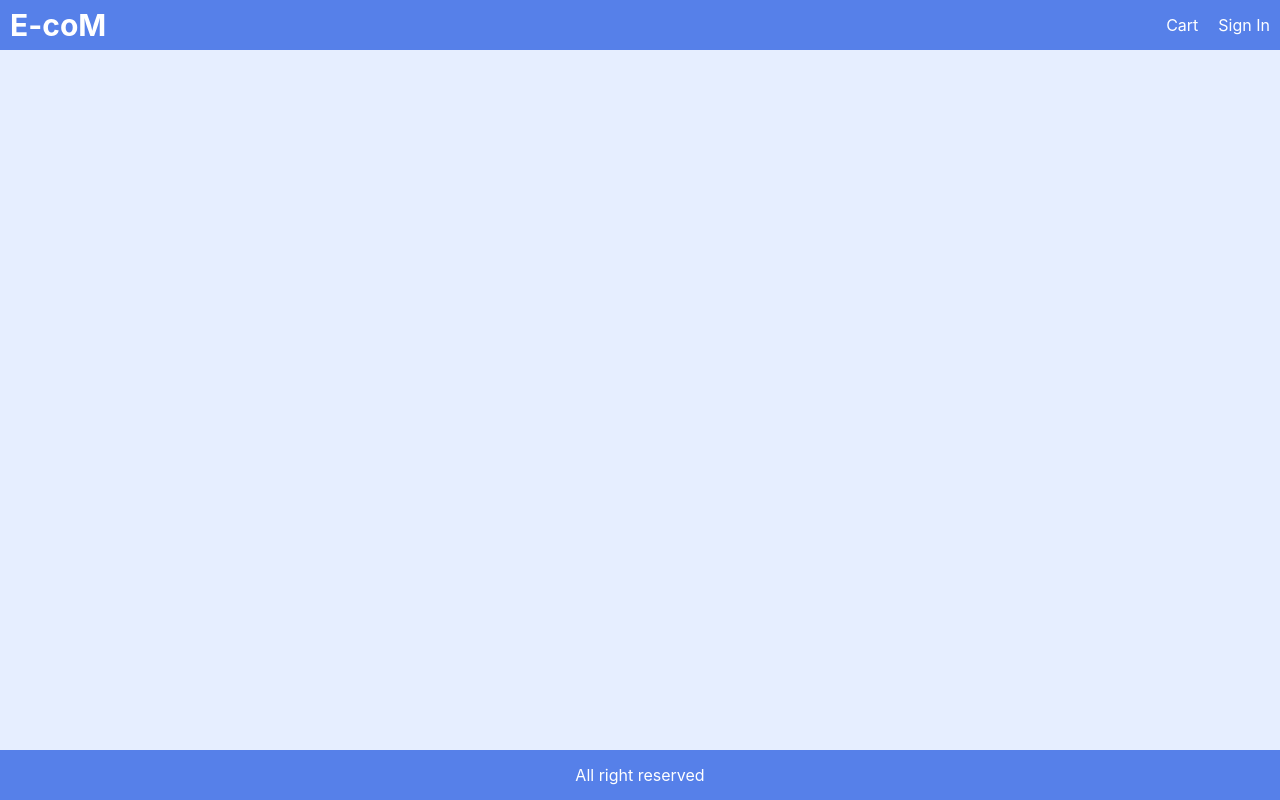
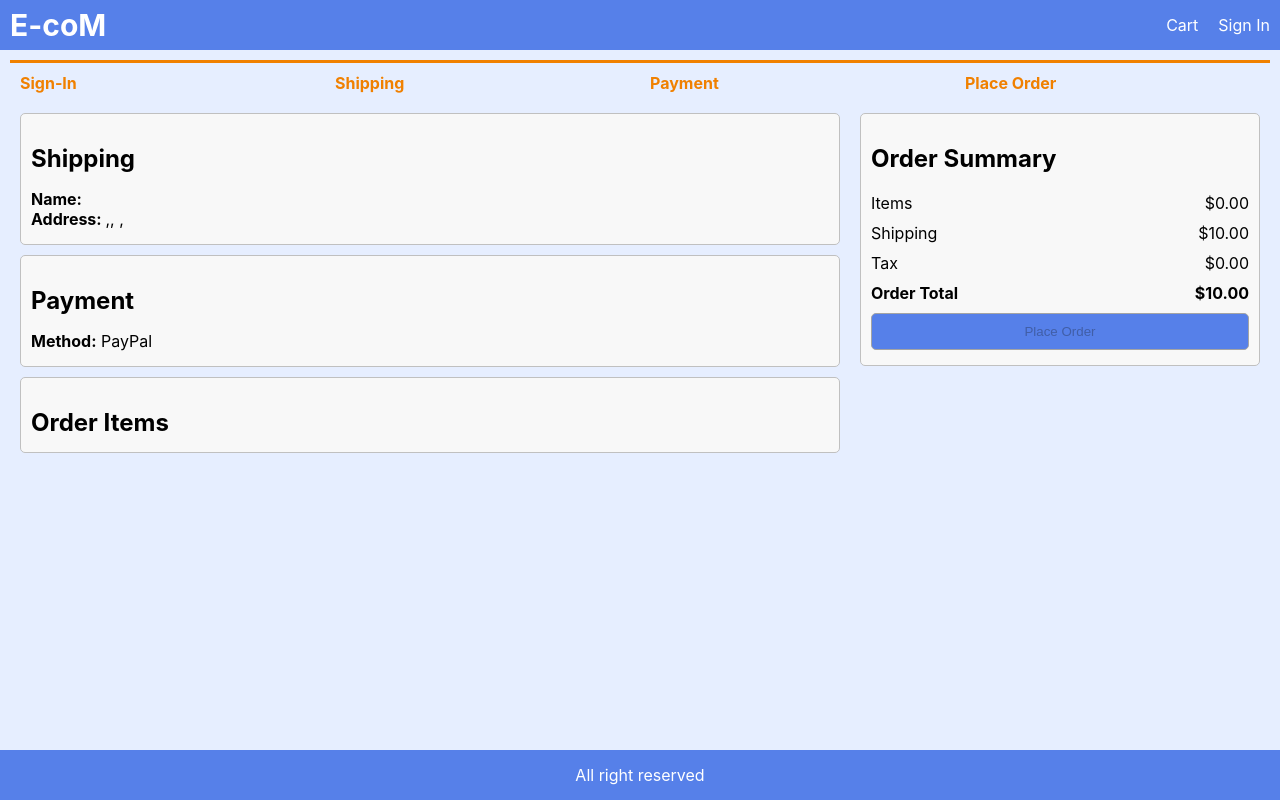
Before and after one commit to SuryaKarmakar/Ecom-Shopping, a React (Create React App) app in the folder frontend/: page /placeorder in a window 1280 px wide. Built offline with nearby package versions, Linux system fonts and the light colour scheme; the HTML template or start-up script is replaced by a standard one.

Commit message:
add placeorder screen

```diff
--- a/frontend/src/App.js
+++ b/frontend/src/App.js
@@ -8,6 +8,7 @@
 import RegisterScreen from './screens/RegisterScreen';
 import ShippingAddressScreen from './screens/ShippingAddressScreen';
 import PaymentMethodScreen from './screens/PaymentMethodScreen';
+import PlaceOrderScreen from './screens/PlaceOrderScreen';
 
 function App() {
   const cart = useSelector((state) => state.cart);
@@ -61,6 +62,7 @@
           <Route path="/register" component={RegisterScreen}></Route>
           <Route path="/shipping" component={ShippingAddressScreen}></Route>
           <Route path="/payment" component={PaymentMethodScreen}></Route>
+          <Route path="/placeorder" component={PlaceOrderScreen}></Route>
         </main>
 
         <footer className="row center">All right reserved</footer>
--- /dev/null
+++ b/frontend/src/screens/PlaceOrderScreen.js
@@ -0,0 +1,127 @@
+import React from 'react';
+import { useSelector } from 'react-redux';
+import { Link } from 'react-router-dom';
+import CheckoutSteps from '../component/CheckoutSteps';
+
+export default function PlaceOrderScreen(props) {
+  const cart = useSelector((state) => state.cart);
+  if (!cart.paymentMethod) {
+    props.history.push('/payment');
+  }
+  const toPrice = (num) => Number(num.toFixed(2)); // 5.123 => "5.12" => 5.12
+  cart.itemsPrice = toPrice(
+    cart.cartItems.reduce((a, c) => a + c.qty * c.price, 0)
+  );
+  cart.shippingPrice = cart.itemsPrice > 100 ? toPrice(0) : toPrice(10);
+  cart.taxPrice = toPrice(0.15 * cart.itemsPrice);
+  cart.totalPrice = cart.itemsPrice + cart.shippingPrice + cart.taxPrice;
+  const placeOrderHandler = () => {
+    // TODO: dispatch place order action
+  };
+  return (
+    <div>
+      <CheckoutSteps step1 step2 step3 step4></CheckoutSteps>
+      <div className="row top">
+        <div className="col-2">
+          <ul>
+            <li>
+              <div className="card card-body">
+                <h2>Shipping</h2>
+                <p>
+                  <strong>Name:</strong> {cart.shippingAddress.fullName} <br />
+                  <strong>Address: </strong> {cart.shippingAddress.address},
+                  {cart.shippingAddress.city}, {cart.shippingAddress.postalCode}
+                  ,{cart.shippingAddress.country}
+                </p>
+              </div>
+            </li>
+            <li>
+              <div className="card card-body">
+                <h2>Payment</h2>
+                <p>
+                  <strong>Method:</strong> {cart.paymentMethod}
+                </p>
+              </div>
+            </li>
+            <li>
+              <div className="card card-body">
+                <h2>Order Items</h2>
+                <ul>
+                  {cart.cartItems.map((item) => (
+                    <li key={item.product}>
+                      <div className="row">
+                        <div>
+                          <img
+                            src={item.image}
+                            alt={item.name}
+                            className="small"
+                          ></img>
+                        </div>
+                        <div className="min-30">
+                          <Link to={`/product/${item.product}`}>
+                            {item.name}
+                          </Link>
+                        </div>
+
+                        <div>
+                          {item.qty} x ${item.price} = ${item.qty * item.price}
+                        </div>
+                      </div>
+                    </li>
+                  ))}
+                </ul>
+              </div>
+            </li>
+          </ul>
+        </div>
+        <div className="col-1">
+          <div className="card card-body">
+            <ul>
+              <li>
+                <h2>Order Summary</h2>
+              </li>
+              <li>
+                <div className="row">
+                  <div>Items</div>
+                  <div>${cart.itemsPrice.toFixed(2)}</div>
+                </div>
+              </li>
+              <li>
+                <div className="row">
+                  <div>Shipping</div>
+                  <div>${cart.shippingPrice.toFixed(2)}</div>
+                </div>
+              </li>
+              <li>
+                <div className="row">
+                  <div>Tax</div>
+                  <div>${cart.taxPrice.toFixed(2)}</div>
+                </div>
+              </li>
+              <li>
+                <div className="row">
+                  <div>
+                    <strong> Order Total</strong>
+                  </div>
+                  <div>
+                    <strong>${cart.totalPrice.toFixed(2)}</strong>
+                  </div>
+                </div>
+              </li>
+              <li>
+                <button
+                  type="button"
+                  onClick={placeOrderHandler}
+                  className="primary block"
+                  disabled={cart.cartItems.length === 0}
+                >
+                  Place Order
+                </button>
+              </li>
+            </ul>
+          </div>
+        </div>
+      </div>
+    </div>
+  );
+}
```
